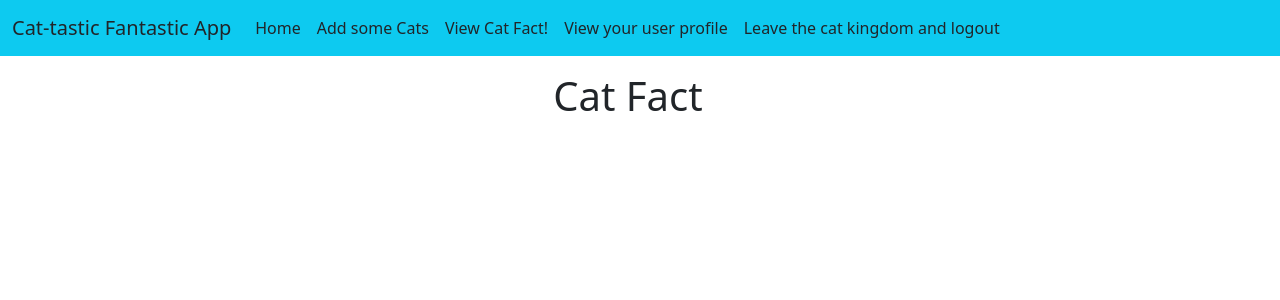
After one commit to Navi-beep/cat_app, a Flask app: page /catfact in a window 1280 px wide. The commit adds this page. Shown: the top 300 px of the page. Run offline with Flask 2, Linux system fonts and the light colour scheme; a user stored in the database is signed in; tables that the repository leaves empty hold one stand-in row (values such as "Sample post"); some libraries are stand-ins or nearby versions.

Commit message:
creating cat fact page

```diff
--- a/app/__init__.py
+++ b/app/__init__.py
@@ -3,10 +3,12 @@ from config import Config
 from flask_sqlalchemy import SQLAlchemy
 from flask_migrate import Migrate
 from flask_login import LoginManager
+from flask_cors import CORS
 
 
 
 app = Flask(__name__)
+CORS(app)
 
 app.config.from_object(Config)
 db = SQLAlchemy(app)
--- a/app/routes.py
+++ b/app/routes.py
@@ -106,3 +106,8 @@ def user_pro(user_id):
     user = User.query.get_or_404(user_id)
     cats = Add_Cat.query.filter_by(user_id=user_id)
     return render_template('userprofile.html', user = user, cats=cats)
+
+@app.route('/catfact')
+@login_required
+def cat_fact():
+    return render_template('catfact.html')
--- a/app/templates/base.html
+++ b/app/templates/base.html
@@ -25,6 +25,8 @@
                   {% if current_user.is_authenticated %}
 
                   <a class="nav-link text-dark" href="{{ url_for('cat') }}">Add some Cats</a>
+
+                  <a class="nav-link text-dark" href="{{ url_for('cat_fact') }}">View Cat Fact!</a>
 
                   <a class="nav-link text-dark" href="{{url_for('user_pro', user_id=current_user.id )}}">View your user profile</a>
 
--- /dev/null
+++ b/app/templates/catfact.html
@@ -0,0 +1,11 @@
+{% extends 'base.html'%}
+
+
+{% block title %} Cat Fact! {% endblock title %}
+
+{% block content %}
+
+<h1 class="text-center">Cat Fact</h1>
+
+
+{% endblock content %}
--- a/requirements.txt
+++ b/requirements.txt
@@ -1,6 +1,7 @@
 alembic==1.8.1
 click==8.1.3
 Flask==2.2.2
+Flask-Cors==3.0.10
 Flask-Login==0.6.2
 Flask-Migrate==3.1.0
 Flask-SQLAlchemy==2.5.1
@@ -11,6 +12,7 @@ itsdangerous==2.1.2
 Jinja2==3.1.2
 Mako==1.2.2
 MarkupSafe==2.1.1
+six==1.16.0
 SQLAlchemy==1.4.41
 Werkzeug==2.2.2
 WTForms==3.0.1
```
Also changed, not shown: app/templates/favcats.html (deleted).
